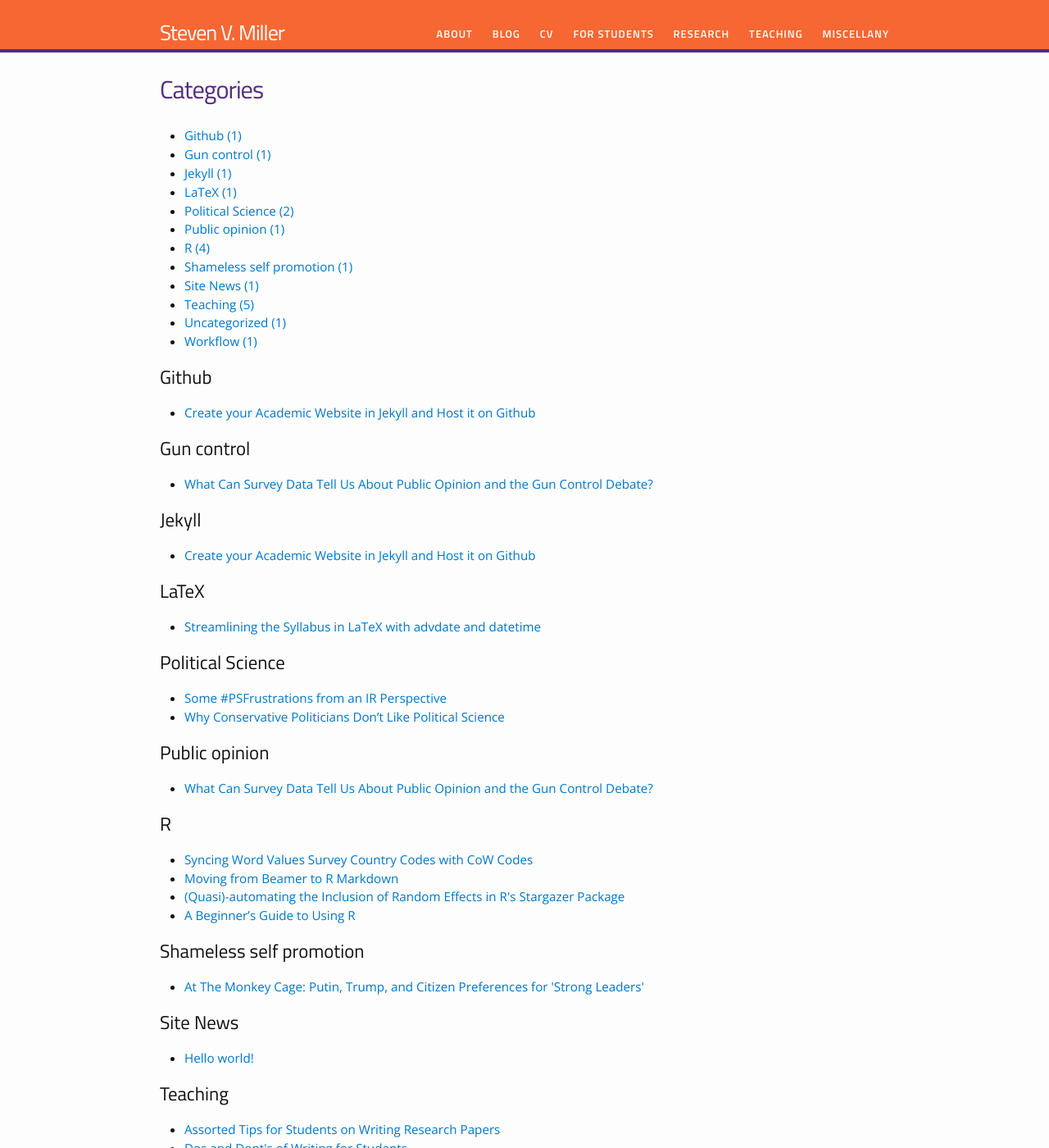
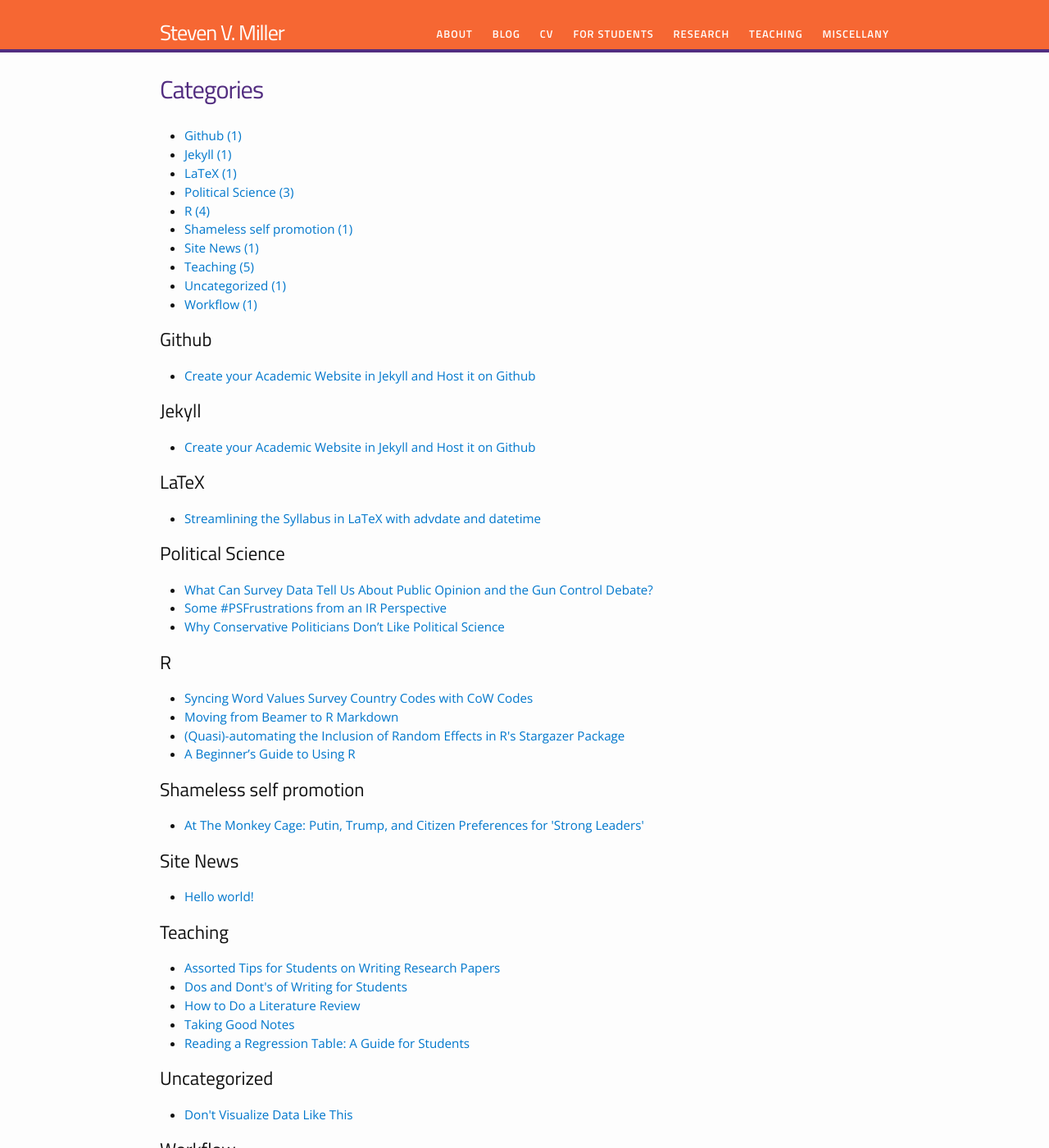
Before and after one commit to svmiller/svmiller.github.io, a Jekyll site: the page built from categories/index.html, in a window 1280 px wide and 1400 px high. Shown: the whole window at 82% size. Built offline with Jekyll 4.4.1, drawn with Linux system fonts in a browser that asks for light colours; some web fonts are replaced.

Commit message:
change categories for gun control post

```diff
--- a/_posts/2015-12-07-gun-control-public-opinion-1972-2014.md
+++ b/_posts/2015-12-07-gun-control-public-opinion-1972-2014.md
@@ -4,8 +4,7 @@ author: steve
 layout: post
 permalink:
 categories:
-  - Gun control
-  - Public opinion
+  - Political Science
 excerpt:  "We commonly believe the gun control debate to be a polarizing issue, but data from the General Social Survey suggest that is not necessarily true."
 ---
 
```
